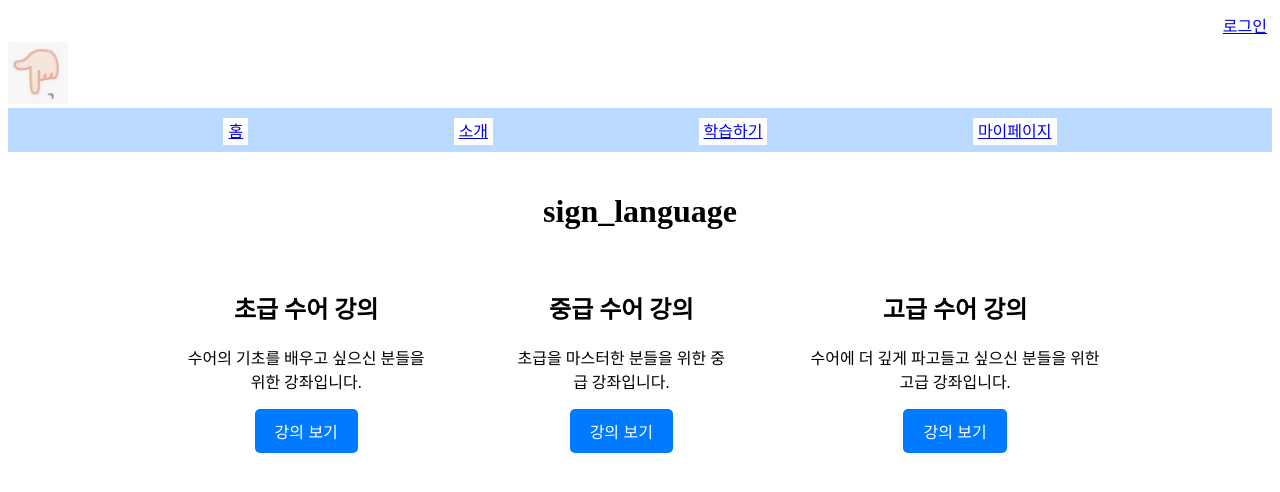
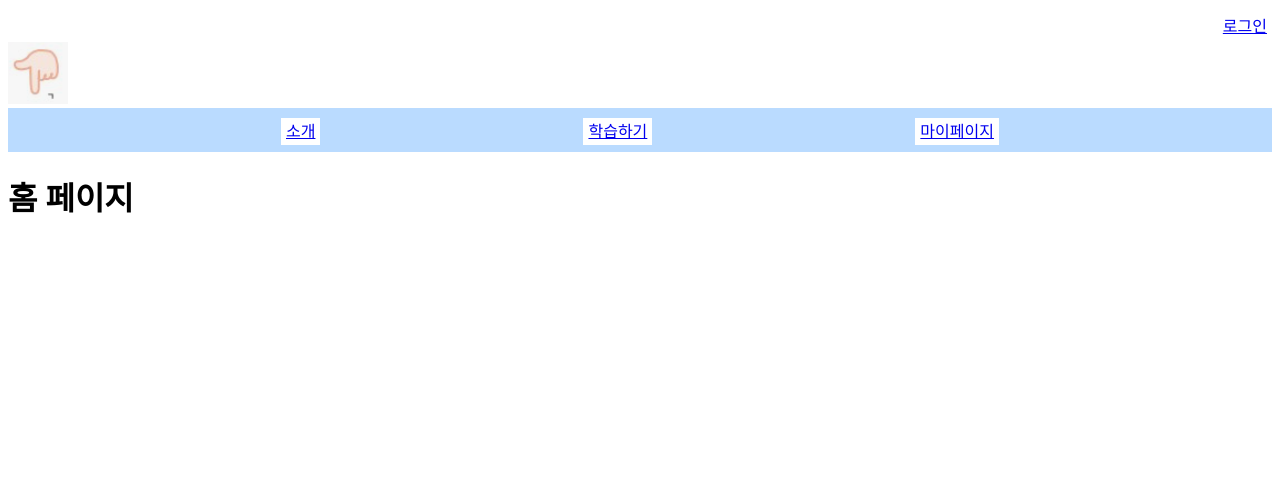
Before and after one commit to seo-yeonggwang/sign_language, a React (Create React App) app: page / in a window 1280 px wide. Shown: the top 492 px of the page. Built offline with nearby package versions, Linux system fonts and the light colour scheme.

Commit message:
일부 수정

```diff
--- a/src/App.js
+++ b/src/App.js
@@ -5,7 +5,6 @@ import Study from "./pages/Study";
 import NotFound from "./pages/NotFound";
 import Login from "./pages/Login"
 import Header from "./Header";
-import Intro from './pages/Intro';
 import Mypage from './pages/Mypage';
 
 function App() {
@@ -15,8 +14,7 @@ function App() {
         <Header />
         <Routes>
           <Route exact path="/" element={<Home/>}></Route>
-          <Route exact path="/intro" element={<Intro/>}></Route>
-          <Route path="/study/*" element={<Study/>}></Route>
+          <Route path="/study-main/*" element={<Study/>}></Route>
           <Route exact path="/mypage" element={<Mypage/>}></Route>
           <Route path="/login/*" element={<Login/>}></Route>
           <Route path="*" element={<NotFound/>}></Route>
--- a/src/Toolbar.js
+++ b/src/Toolbar.js
@@ -22,12 +22,9 @@ function Toolbar(props) {
   return (
     <div style={styles.container}>
       <Link to="/">
-        <span style={styles.box}>홈</span>
-      </Link>
-      <Link to="/intro">
         <span style={styles.box}>소개</span>
       </Link>
-      <Link to="/study">
+      <Link to="/study-main">
         <span style={styles.box}>학습하기</span>
       </Link>
       <Link to="/mypage">
--- a/src/pages/Home.js
+++ b/src/pages/Home.js
@@ -1,71 +1,14 @@
 import React from 'react';
-import styled from 'styled-components';
 import { BrowserRouter, Routes, Route, Link } from 'react-router-dom';
 
 
 const Home = () => {
   return (
-    <Container>
-      <Header>
-        <h1>sign_language</h1>
-      </Header>
-      <Main>
-        <Section>
-          <h2>초급 수어 강의</h2>
-          <p>수어의 기초를 배우고 싶으신 분들을 위한 강좌입니다.</p>
-          <Link to="/Study"><Button>강의 보기</Button></Link>
-        </Section>
-        <Section>
-          <h2>중급 수어 강의</h2>
-          <p>초급을 마스터한 분들을 위한 중급 강좌입니다.</p>
-          <Button>강의 보기</Button>
-        </Section>
-        <Section>
-          <h2>고급 수어 강의</h2>
-          <p>수어에 더 깊게 파고들고 싶으신 분들을 위한 고급 강좌입니다.</p>
-          <Button>강의 보기</Button>
-        </Section>
-      </Main>
-    </Container>
+    <>
+    <h1>홈 페이지</h1>
+
+    </>
   );
 };
 
 export default Home;
-
-const Container = styled.div`
-  margin: 0 auto;
-  padding: 20px;
-  max-width: 1000px;
-`;
-
-const Header = styled.header`
-  text-align: center;
-  margin-bottom: 40px;
-`;
-
-const Main = styled.main`
-  display: flex;
-  flex-direction: row;
-  align-items: center;
-`;
-
-const Section = styled.section`
-  text-align: center;
-  margin-right: 40px;
-  margin-left: 40px;
-`;
-
-const Button = styled.button`
-  background-color: #007bff;
-  color: #fff;
-  border: none;
-  padding: 10px 20px;
-  border-radius: 5px;
-  cursor: pointer;
-  font-size: 16px;
-  transition: background-color 0.3s ease;
-
-  &:hover {
-    background-color: #0056b3;
-  }
-`;
--- a/src/pages/Intro.js
+++ /dev/null
@@ -1,16 +0,0 @@
-const styles = {
-	block: {
-		display: "block",
-	},
-    text: {
-        display: "inline-block",
-        width: "70px",
-    }
-};
-
-function Intro(props){
-    return (
-        <h1>소개글</h1>
-    )
-}
-export default Intro
```
Also changed, not shown: src/pages/StudyMain.js (added, +74 -0 lines).
